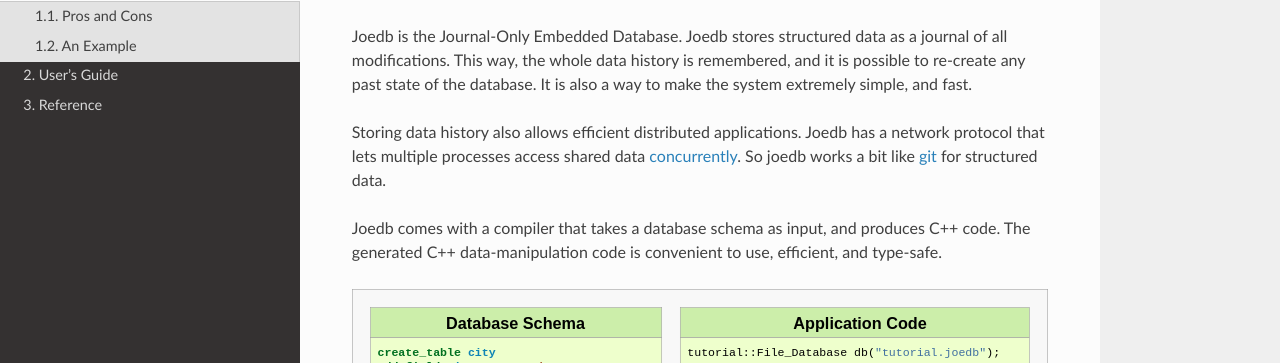
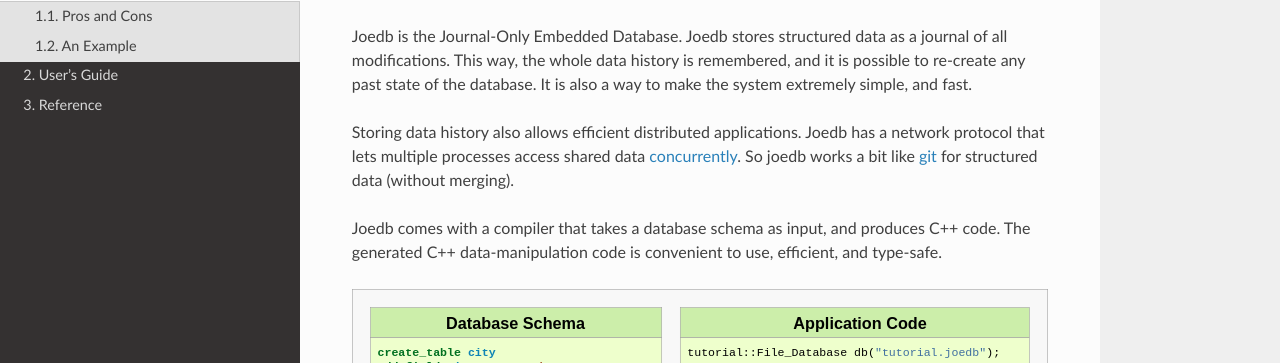
Before and after one commit to Remi-Coulom/joedb, a Sphinx documentation site: the page built from doc/source/intro.rst, in a window 1280 px wide and 900 px high. Shown: the part 135-498 px from the top of the window. Built offline with Sphinx 7.4.7 and the Read the Docs theme 2.0.0, drawn with Linux system fonts in a browser that asks for light colours; formulas are drawn with MathJax 3.

Commit message:
doc: without merging.

```diff
--- a/README.rst
+++ b/README.rst
@@ -8,7 +8,8 @@ way to make the system extremely simple, and fast.
 
 Storing data history also allows efficient distributed applications. Joedb has
 a network protocol that lets multiple processes access shared data
-concurrently. So joedb works a bit like git for structured data.
+concurrently. So joedb works a bit like git for structured data (without
+merging).
 
 .. image:: doc/source/images/joedb.svg
 
--- a/doc/source/intro.rst
+++ b/doc/source/intro.rst
@@ -9,7 +9,7 @@ way to make the system extremely simple, and fast.
 Storing data history also allows efficient distributed applications. Joedb has
 a network protocol that lets multiple processes access shared data
 :doc:`concurrently <concurrency>`. So joedb works a bit like `git
-<https://git-scm.com/>`_ for structured data.
+<https://git-scm.com/>`_ for structured data (without merging).
 
 Joedb comes with a compiler that takes a database schema as input, and produces
 C++ code. The generated C++ data-manipulation code is convenient to use,
```
